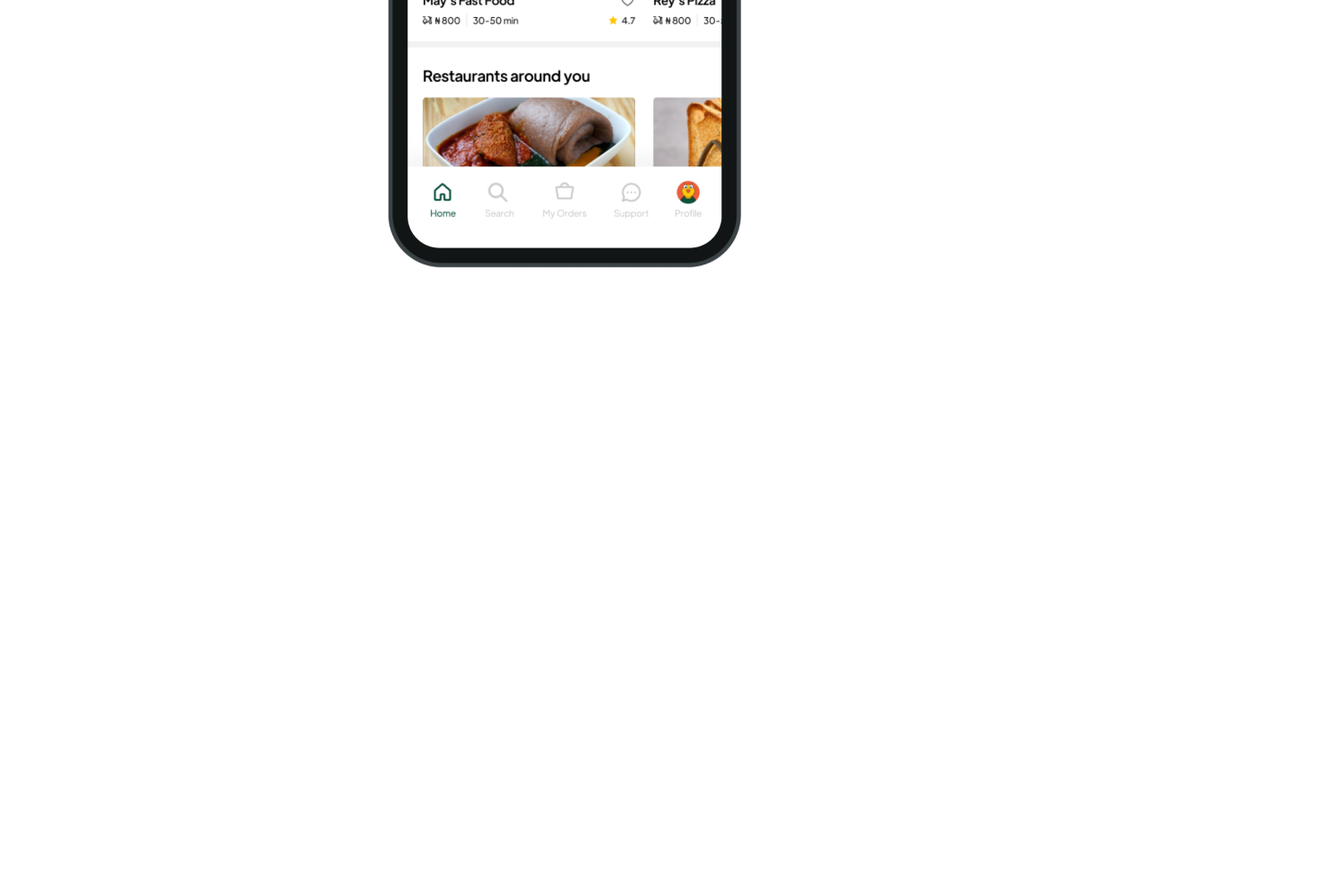
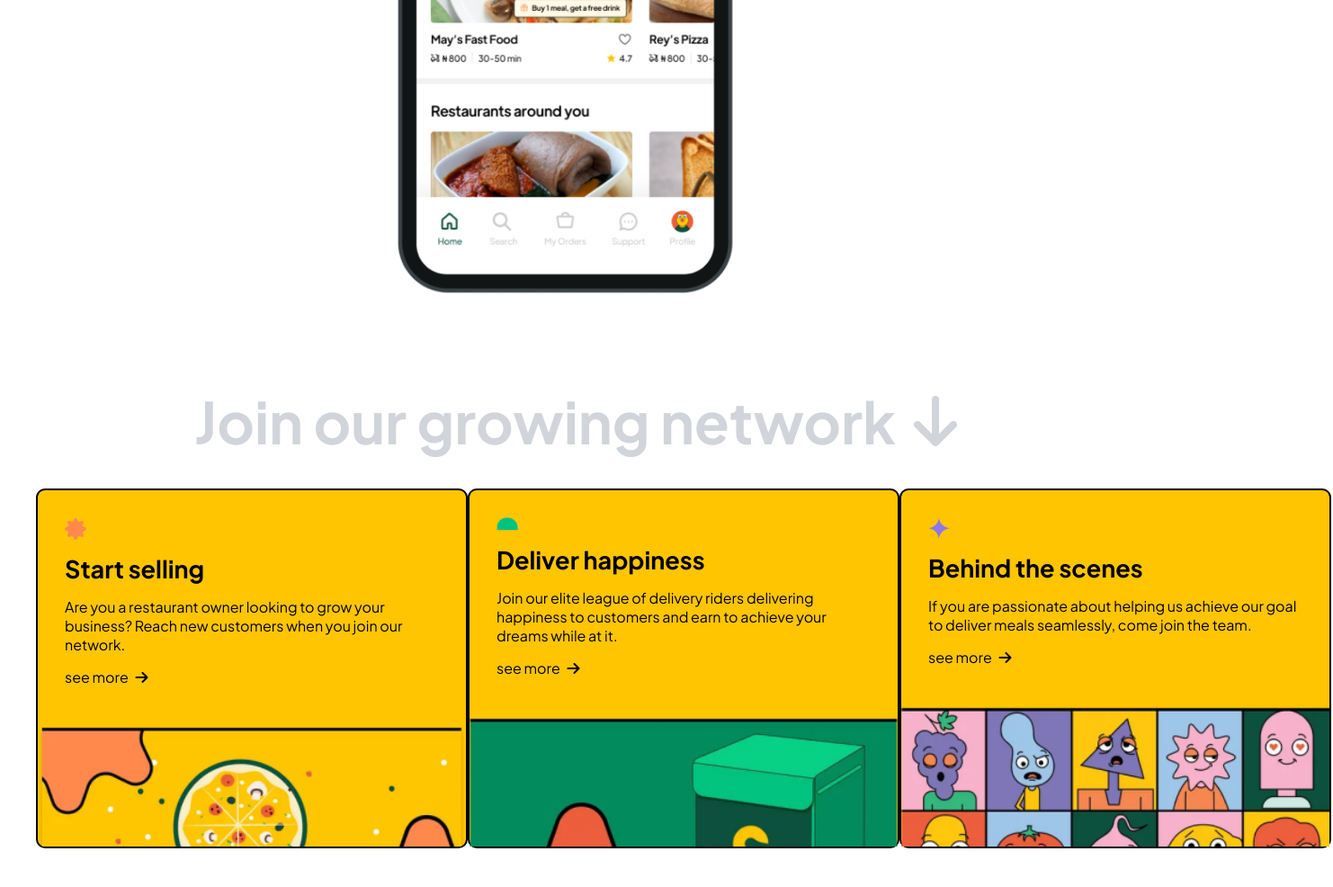
Before and after one commit to AkashAlways24/KhaunDaun, a plain HTML site: page index.html in a window 1280 px wide. Shown: the part 1736-2722 px from the top of the page at 90% size, 1482 px wide, since content can reach past the window. Before the commit the page ends 2036 px from the top, so only its background shows below. Drawn offline with Linux system fonts and the light colour scheme.

Commit message:
thrid page style end

```diff
--- a/index.html
+++ b/index.html
@@ -4,6 +4,7 @@
   <meta charset="UTF-8">
   <meta name="viewport" content="width=device-width, initial-scale=1.0">
   <link rel="stylesheet" href="style.css">
+  <link rel="stylesheet" href="https://cdnjs.cloudflare.com/ajax/libs/font-awesome/6.7.1/css/all.min.css" integrity="sha512-5Hs3dF2AEPkpNAR7UiOHba+lRSJNeM2ECkwxUIxC1Q/FLycGTbNapWXB4tP889k5T5Ju8fs4b1P5z/iB4nMfSQ==" crossorigin="anonymous" referrerpolicy="no-referrer" />
   <title>KhaunDaun</title>
 </head>
 <body>
@@ -77,7 +78,40 @@
 
 <!-- ***************sec page end *******************
   -->
-
-<div class="thrArey"></div>
+<div class="thrPg">
+  <div class="thrPgText">
+    <h2 class="thrH2">Join our growing network</h2>
+    <i class="fa-solid fa-arrow-down"></i>
+  </div>
+  <div class="thrCards">
+    <div class="cardItmes">
+      <div class="cardtextAre">
+        <img src="./img/svg.svg" alt="" srcset="" class="cardlogo">
+        <h3>Start selling</h3>
+        <p>Are you a restaurant owner looking to grow your business? Reach new customers when you join our network.</p>
+        <a href="#">see more <i class="fa-solid fa-arrow-right"></i> </a>
+      </div>
+      <div class="cardBimg"></div>
+    </div>
+    <div class="cardItmes">
+      <div class="cardtextAre">
+        <img src="./img/svg2.svg" alt="" srcset="" class="cardlogo">
+        <h3>Deliver happiness</h3>
+        <p>Join our elite league of delivery riders delivering happiness to customers and earn to achieve your dreams while at it.</p>
+        <a href="#">see more <i class="fa-solid fa-arrow-right"></i> </a>
+      </div>
+      <div class="cardBimg2"></div>
+    </div>
+    <div class="cardItmes">
+      <div class="cardtextAre">
+        <img src="./img/svg3.svg" alt="" srcset="" class="cardlogo">
+        <h3>Behind the scenes</h3>
+        <p>If you are passionate about helping us achieve our goal to deliver meals seamlessly, come join the team.</p>
+        <a href="#">see more <i class="fa-solid fa-arrow-right"></i> </a>
+      </div>
+      <div class="cardBimg3"></div>
+    </div>
+  </div>
+</div>
 </body>
 </html>
--- a/style.css
+++ b/style.css
@@ -5,12 +5,12 @@
   box-sizing: border-box;
   }
 
-  body {
-      font-family: "Plus Jakarta Sans", sans-serif;
-  }
+body {
+  font-family: "Plus Jakarta Sans", sans-serif;
+}
 
 
-  button {
+button {
     background-color: #0C513F;
     padding: 10px 20px;
     border-radius: 20px;
@@ -142,6 +142,7 @@ btnImg{
   border-radius: 20px;
   transition-duration: 1s;
   transition-delay: 50ms;
+}
 
 .secPg h2{
   font-size: 60px;
@@ -170,3 +171,97 @@ btnImg{
 }
 
 /* sec page end******************** */
+
+
+.thrPg {
+  margin: 50px 0px;
+}
+
+.thrPgText{
+  display: flex;
+  justify-content: center;
+  align-items: center;
+  gap: 20px;
+}
+
+.thrH2{
+  font-size: 64px;
+  line-height: 80px;
+  color: #D1D5DB;
+}
+
+.thrPgText i {
+  font-size: 64px;
+  color: #D1D5DB;
+}
+
+.thrCards{
+  display: flex;
+  margin: 15px 40px 30px;
+}
+
+.cardItmes{
+  width: 480px;
+  height: 400px;
+  background-color: #FFC501;
+  display: flex;
+  flex-direction: column;
+  border: 2px solid black;
+  border-radius: 10px;
+  margin: 20px auto 40px auto;
+}
+
+.cardtextAre{
+  padding: 30px;
+  display: flex;
+  flex-direction: column;
+  min-width: 60vh;
+
+}
+
+.cardlogo {
+  width: 24px;
+  padding-bottom: 15px;
+}
+
+.cardItmes h3 {
+  font-size: 27px;
+  font-weight: bold;
+  color: #000000;
+  padding-bottom: 15px;
+}
+
+.cardItmes p{
+  font-size: 16px;
+  padding-bottom: 15px;
+}
+
+.cardItmes a{
+  font-size: 16px;
+  text-decoration: none;
+  color: #000000;
+  padding-bottom: 15px;
+}
+.cardItmes a i {
+  padding-left: 5px;
+  padding-bottom: 0px;
+}
+
+.cardBimg{
+  background-image: url(./img/div\ 1.png);
+  background-size: cover;
+  width: 100%;
+  height: 100%;
+}
+.cardBimg2{
+  background-image: url(./img/div\ 2.png);
+  background-size: cover;
+  width: 100%;
+  height: 100%;
+}
+.cardBimg3{
+  background-image: url(./img/div\ 3.png);
+  background-size: cover;
+  width: 100%;
+  height: 100%;
+}
```
Also changed, not shown: img/div 1.png (renamed from img/div (1).png), img/div 2.png (renamed from img/div (2).png), img/div 3.png (renamed from img/div (3).png), img/svg2.svg (added), img/svg3.svg (renamed from img/svg (1).svg).
